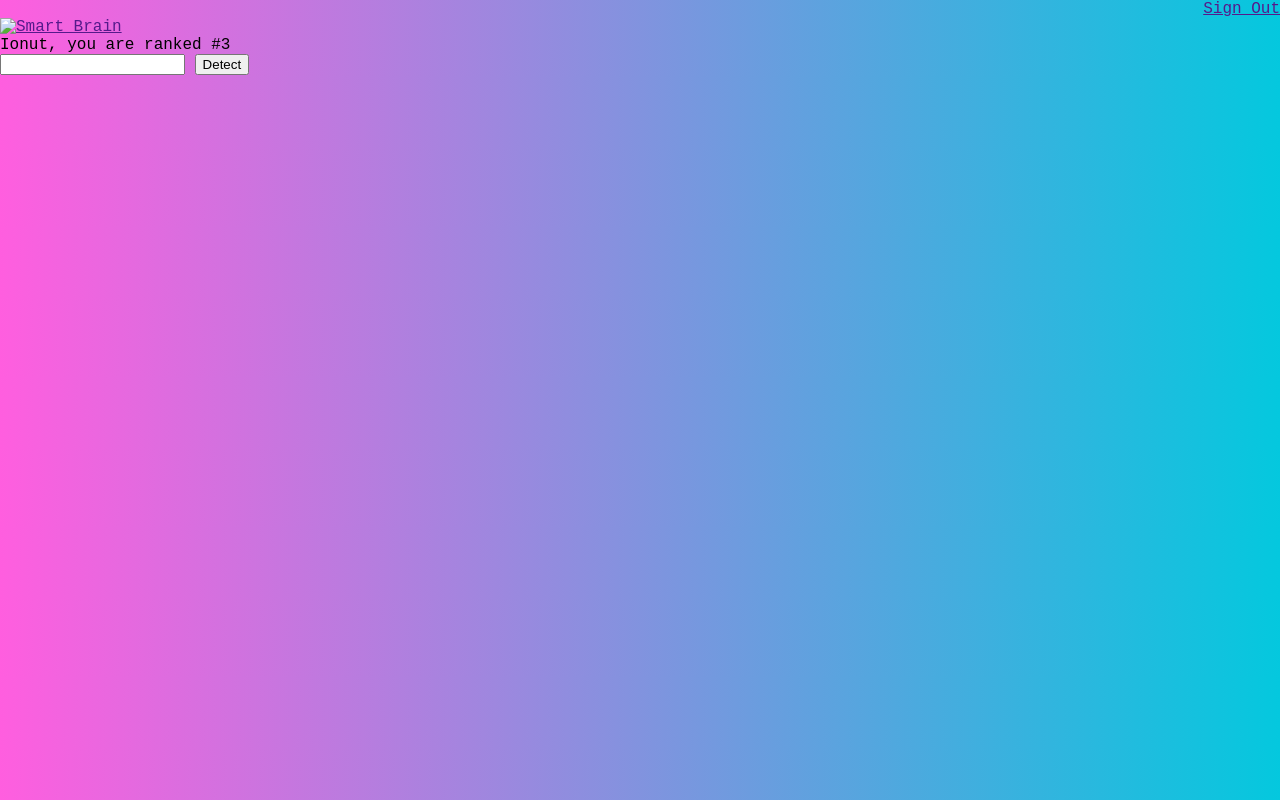
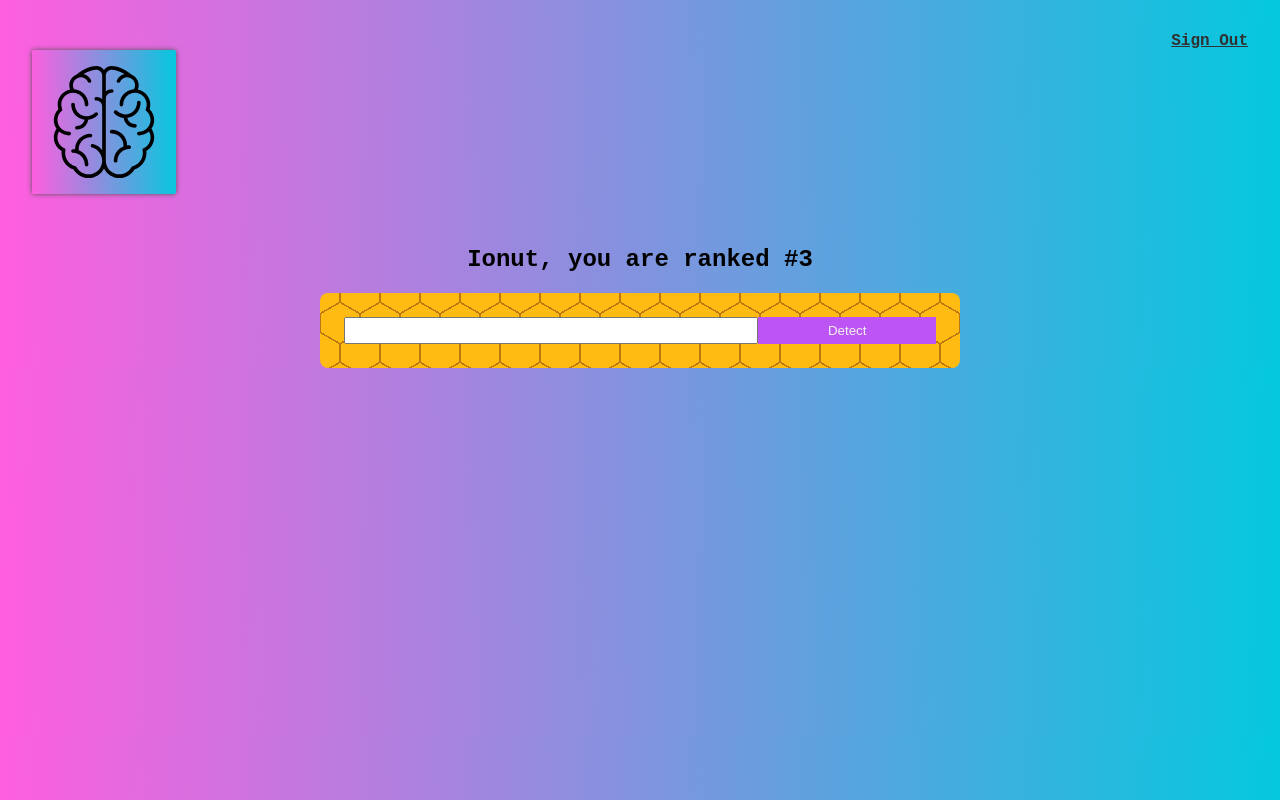
Before and after one commit to Vectoras/ztmbigbrain, a website with bundled scripts: page index.html in a window 1280 px wide. Built offline with nearby package versions, Linux system fonts and the light colour scheme.

Commit message:
some stying

```diff
--- a/index.html
+++ b/index.html
@@ -14,14 +14,16 @@
     </nav>
 
     <!-- Logo -->
-    <section class="logo">
+    <section class="logo" data-tilt data-tilt-max="35">
       <a href="">
-        <img src="" alt="Smart Brain" />
+        <img src="./images/logo.svg" alt="Smart Brain" />
       </a>
     </section>
 
     <!-- User Info -->
-    <section class="user-info">Ionut, you are ranked #3</section>
+    <section class="user-info">
+      <h1>Ionut, you are ranked <span id="rank">#3</span></h1>
+    </section>
 
     <!-- Main app -->
     <main class="app">
@@ -37,6 +39,6 @@
       <div class="selected+-image"></div>
     </main>
 
-    <script src="./js/script.js"></script>
+    <script type="module" src="./js/script.js"></script>
   </body>
 </html>
--- a/js/script.js
+++ b/js/script.js
@@ -0,0 +1 @@
+import VanillaTilt from "../node_modules/vanilla-tilt/src/vanilla-tilt.js";
--- a/style/style.less
+++ b/style/style.less
@@ -1,3 +1,13 @@
+html,
+body,
+* {
+  box-sizing: border-box;
+}
+
+img {
+  width: 100%;
+}
+
 body {
   margin: 0;
   padding: 0;
@@ -13,10 +23,84 @@ button {
 .navigation {
   display: flex;
   justify-content: flex-end;
+  padding: 2rem 2rem 0 0;
+
+  a {
+    color: #313131;
+    font-weight: bold;
+  }
 }
 
 // Logo
 .logo {
   display: flex;
+  margin: 0 2rem 2rem 2rem;
+  padding: 1rem;
   justify-content: flex-start;
+  height: 9rem;
+  width: 9rem;
+  border-radius: 2px;
+  box-shadow: 0 0 0.3rem #515151;
+  background: linear-gradient(89deg, #ff5edf 0%, #04c8de 100%);
+
+  a {
+    display: inline-block;
+    width: 100%;
+    height: 100%;
+  }
 }
+
+// user info
+.user-info {
+  display: flex;
+  justify-content: center;
+}
+
+// main app
+.app {
+  display: flex;
+  justify-content: center;
+
+  .form {
+    width: 40rem;
+    min-height: 3rem;
+    padding: 1.5rem;
+    display: flex;
+    justify-content: center;
+    align-items: center;
+    border-radius: 0.5rem;
+    background: radial-gradient(circle farthest-side at 0% 50%, #fb1 23.5%, rgba(240, 166, 17, 0) 0) 21px 30px,
+      radial-gradient(circle farthest-side at 0% 50%, #b71 24%, rgba(240, 166, 17, 0) 0) 19px 30px, linear-gradient(#fb1 14%, rgba(240, 166, 17, 0) 0, rgba(240, 166, 17, 0) 85%, #fb1 0) 0 0,
+      linear-gradient(150deg, #fb1 24%, #b71 0, #b71 26%, rgba(240, 166, 17, 0) 0, rgba(240, 166, 17, 0) 74%, #b71 0, #b71 76%, #fb1 0) 0 0,
+      linear-gradient(30deg, #fb1 24%, #b71 0, #b71 26%, rgba(240, 166, 17, 0) 0, rgba(240, 166, 17, 0) 74%, #b71 0, #b71 76%, #fb1 0) 0 0,
+      linear-gradient(90deg, #b71 2%, #fb1 0, #fb1 98%, #b71 0%) 0 0 #fb1;
+    background-size: 40px 60px;
+
+    form {
+      width: 100%;
+      display: flex;
+      flex-flow: row nowrap;
+      align-items: center;
+
+      & > * {
+        height: 1.7rem;
+      }
+
+      input {
+        width: 70%;
+      }
+
+      button {
+        width: 30%;
+        background: #bb54f7fb;
+        color: #f2f2f2;
+        border: none;
+        outline: none;
+
+        &:hover {
+          transform: scale(105%);
+        }
+      }
+    }
+  }
+}
```
Also changed, not shown: images/logo.svg (added), style/style.css.
